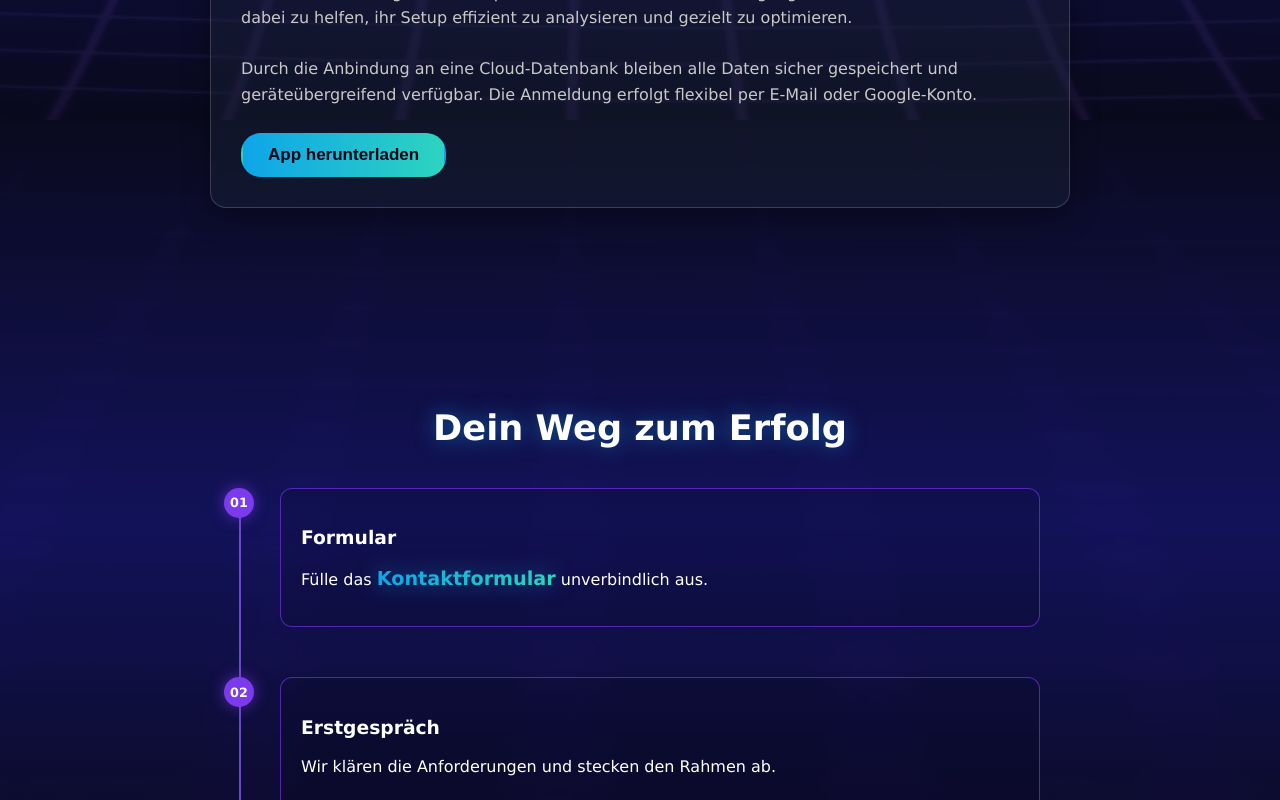
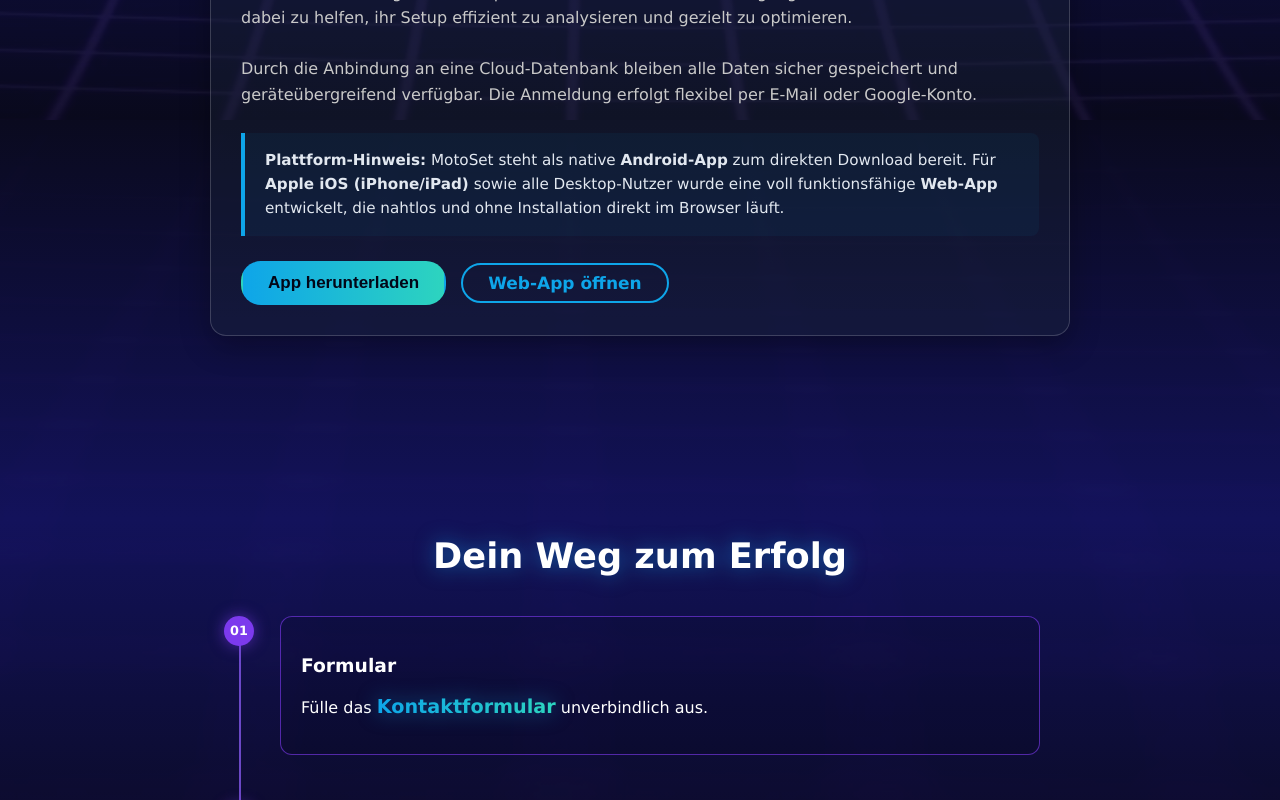
Before and after one commit to niklas617/Website-Zentara, a Next.js app: page / in a window 1280 px wide. Shown: the part 5480-6280 px from the top of the page. Built offline with nearby package versions, Linux system fonts and the light colour scheme.

Commit message:
Link MOtoSet

```diff
--- a/app/page.tsx
+++ b/app/page.tsx
@@ -62,17 +62,17 @@
       <RealEstateChatbot />
 
       {/* WARUM ZENTARA BEREICH */}
-<section id="why-zentara" className="section" style={{
-  background: "linear-gradient(to bottom, transparent 0%, #0a0a23 25%, #0a0a23 75%, transparent 100%)",
-  paddingBottom: "300px", paddingTop: "300px"
-}}>        <h2 className="section-title">Warum <span className="highlight">Zentara?</span></h2>
+      <section id="why-zentara" className="section" style={{
+        background: "linear-gradient(to bottom, transparent 0%, #0a0a23 25%, #0a0a23 75%, transparent 100%)",
+        paddingBottom: "300px", paddingTop: "300px"
+      }}>        <h2 className="section-title">Warum <span className="highlight">Zentara?</span></h2>
         <p style={{ color: "rgb(201, 201, 201)", maxWidth: "700px", margin: "0 auto 40px", fontSize: "1.1rem" }}>
           Standard-Baukästen stoßen schnell an ihre Grenzen. Ich biete dir Lösungen, die genau auf dein Unternehmen zugeschnitten sind.
         </p>
 
         <div className="grid">
           {/* Grund 1 */}
-          <div className="card" style={{ padding: "80px 30px", textAlign: "left", display: "flex", flexDirection: "column", gap: "15px", marginBottom: "0", border: "4px solid rgba(0, 255, 255, 0.2)", borderRadius: "12px" }}>
+          <div className="card why-card" style={{ padding: "80px 30px", textAlign: "left", display: "flex", flexDirection: "column", gap: "15px", marginBottom: "0", border: "4px solid rgba(0, 255, 255, 0.2)", borderRadius: "12px" }}>
             <h3 style={{ fontSize: "1.3rem", color: "white", margin: 0 }}>Moderne Technologie</h3>
             <p style={{ margin: 0 }}>
               Keine langsamen Standard-Templates. Ich baue blitzschnelle, zukunftssichere Web-Anwendungen mit modernsten Frameworks.
@@ -80,7 +80,7 @@
           </div>
 
           {/* Grund 2 */}
-          <div className="card" style={{ padding: "80px 30px", textAlign: "left", display: "flex", flexDirection: "column", gap: "15px", marginBottom: "0", border: "4px solid rgba(0, 255, 255, 0.2)", borderRadius: "12px" }}>
+          <div className="card why-card" style={{ padding: "80px 30px", textAlign: "left", display: "flex", flexDirection: "column", gap: "15px", marginBottom: "0", border: "4px solid rgba(0, 255, 255, 0.2)", borderRadius: "12px" }}>
             <h3 style={{ fontSize: "1.3rem", color: "white", margin: 0 }}>Persönlich & Direkt</h3>
             <p style={{ margin: 0 }}>
               Keine anonyme Agentur, keine ewigen Warteschleifen. Du hast einen festen Ansprechpartner, der dein Projekt von A bis Z kennt.
@@ -88,7 +88,7 @@
           </div>
 
           {/* Grund 3 */}
-          <div className="card" style={{ padding: "80px 30px", textAlign: "left", display: "flex", flexDirection: "column", gap: "15px", marginBottom: "0", border: "4px solid rgba(0, 255, 255, 0.2)", borderRadius: "12px" }}>
+          <div className="card why-card" style={{ padding: "80px 30px", textAlign: "left", display: "flex", flexDirection: "column", gap: "15px", marginBottom: "0", border: "4px solid rgba(0, 255, 255, 0.2)", borderRadius: "12px" }}>
             <h3 style={{ fontSize: "1.3rem", color: "white", margin: 0 }}>100% Maßgeschneidert</h3>
             <p style={{ margin: 0 }}>
               Dein Unternehmen ist einzigartig – deine Software sollte es auch sein. Ich entwickle exakt das, was du brauchst, ohne unnötigen Ballast.
@@ -96,7 +96,7 @@
           </div>
 
           {/* Grund 4 */}
-          <div className="card" style={{ padding: "80px 30px", textAlign: "left", display: "flex", flexDirection: "column", gap: "15px", marginBottom: "0", border: "4px solid rgba(0, 255, 255, 0.2)", borderRadius: "12px" }}>
+          <div className="card why-card" style={{ padding: "80px 30px", textAlign: "left", display: "flex", flexDirection: "column", gap: "15px", marginBottom: "0", border: "4px solid rgba(0, 255, 255, 0.2)", borderRadius: "12px" }}>
             <h3 style={{ fontSize: "1.3rem", color: "white", margin: 0 }}>Rundum-Sorglos</h3>
             <p style={{ margin: 0 }}>
               Von der ersten Idee über das Design bis hin zum sicheren Hosting und der laufenden Wartung übernehme ich die komplette Technik.
@@ -106,7 +106,7 @@
       </section>
 
       {/* VERGLEICHS-SEKTION (08/15 vs Zentara) */}
-      <section className="section" style={{ maxWidth: "1150px", margin: "0 auto",  }}>
+      <section className="section" style={{ maxWidth: "1150px", margin: "0 auto", }}>
         <h2 className="section-title">08/15 Webseite vs. <br /> <span className="highlight">Zentara Lösung</span></h2>
         <p style={{ color: "rgb(201, 201, 201)", marginBottom: "50px", fontSize: "1.1rem" }}>
           Das macht den Unterschied zwischen einer einfachen Online-Visitenkarte und einem echten digitalen Aushängeschild aus:
@@ -115,7 +115,7 @@
         <div className="grid" style={{ gridTemplateColumns: "repeat(auto-fit, minmax(300px, 1fr))", gap: "40px", marginTop: "0", }}>
 
           {/* Die schlechte 08/15 Webseite */}
-          <div className="card" style={{ padding: "40px 30px", textAlign: "left", marginBottom: 0, opacity: 0.8, paddingBottom: "80px",  }}>
+          <div className="card" style={{ padding: "40px 30px", textAlign: "left", marginBottom: 0, opacity: 0.8, paddingBottom: "80px", }}>
             <h3 style={{ fontSize: "1.5rem", color: "#94a3b8", marginBottom: "20px", borderBottom: "1px solid rgba(255,255,255,0.1)", paddingBottom: "15px" }}>
               08/15 Baukasten-Seite
             </h3>
@@ -310,6 +310,7 @@
             </div>
 
             {/* Projekt-Info & Link */}
+            {/* Projekt-Info & Link */}
             <div className="portfolio-info">
               <h3>Fahrwerkeinstellungen-Übersicht leicht gemacht</h3>
               <p>
@@ -319,8 +320,50 @@
                 <br />
                 Durch die Anbindung an eine Cloud-Datenbank bleiben alle Daten sicher gespeichert und geräteübergreifend verfügbar. Die Anmeldung erfolgt flexibel per E-Mail oder Google-Konto.
               </p>
-              <AppDownload />
 
+              {/* NEU: Professionelle Info-Box für iOS / Android */}
+              <div style={{ padding: "15px 20px", backgroundColor: "rgba(14, 165, 233, 0.05)", borderLeft: "4px solid #0ea5e9", borderRadius: "0 8px 8px 0", margin: "25px 0" }}>
+                <p style={{ margin: 0, fontSize: "0.95rem", color: "#e2e8f0" }}>
+                  <strong>Plattform-Hinweis:</strong> MotoSet steht als native <strong>Android-App</strong> zum direkten Download bereit. Für <strong>Apple iOS (iPhone/iPad)</strong> sowie alle Desktop-Nutzer wurde eine voll funktionsfähige <strong>Web-App</strong> entwickelt, die nahtlos und ohne Installation direkt im Browser läuft.
+                </p>
+              </div>
+
+              {/* NEU: Button Container (Flexbox für nebeneinander/untereinander) */}
+              <div style={{ display: "flex", gap: "15px", flexWrap: "wrap", alignItems: "center" }}>
+
+                {/* Button 1: Dein bestehendes Modal für Android (Leuchtend) */}
+                <AppDownload />
+
+                {/* Button 2: Der neue Web-App Link (Edler Rahmen) */}
+                <Link
+                  href="https://motoset-2d516.web.app/"
+                  target="_blank"
+                  rel="noopener noreferrer"
+                  style={{
+                    display: "inline-block",
+                    padding: "8px 25px",
+                    background: "transparent",
+                    color: "#0ea5e9",
+                    textDecoration: "none",
+                    fontWeight: "bold",
+                    borderRadius: "20px",
+                    border: "2px solid #0ea5e9",
+                    transition: "0.3s",
+                    fontSize: "17px"
+                  }}
+                  onMouseOver={(e) => {
+                    e.currentTarget.style.background = "rgba(14, 165, 233, 0.1)";
+                    e.currentTarget.style.boxShadow = "0 0 15px rgba(14, 165, 233, 0.3)";
+                  }}
+                  onMouseOut={(e) => {
+                    e.currentTarget.style.background = "transparent";
+                    e.currentTarget.style.boxShadow = "none";
+                  }}
+                >
+                  Web-App öffnen
+                </Link>
+
+              </div>
             </div>
 
           </div>
@@ -418,7 +461,7 @@
         </div>
 
         {/* Teil 2: Kundenstimmen (Testimonials) */}
-        <div style={{ textAlign: "center", marginTop: "80px" }}>
+        <div style={{ textAlign: "center", marginTop: "120px" }}>
           <h2 className="section-title">Das sagen <span className="highlight">Kunden</span></h2>
           <div className="grid" style={{ marginTop: "30px", gap: "30px" }}>
 
```
Also changed, not shown: app/globals.css (+72 -64 lines), 1 other file (tests, documents, lock files or other folders).
